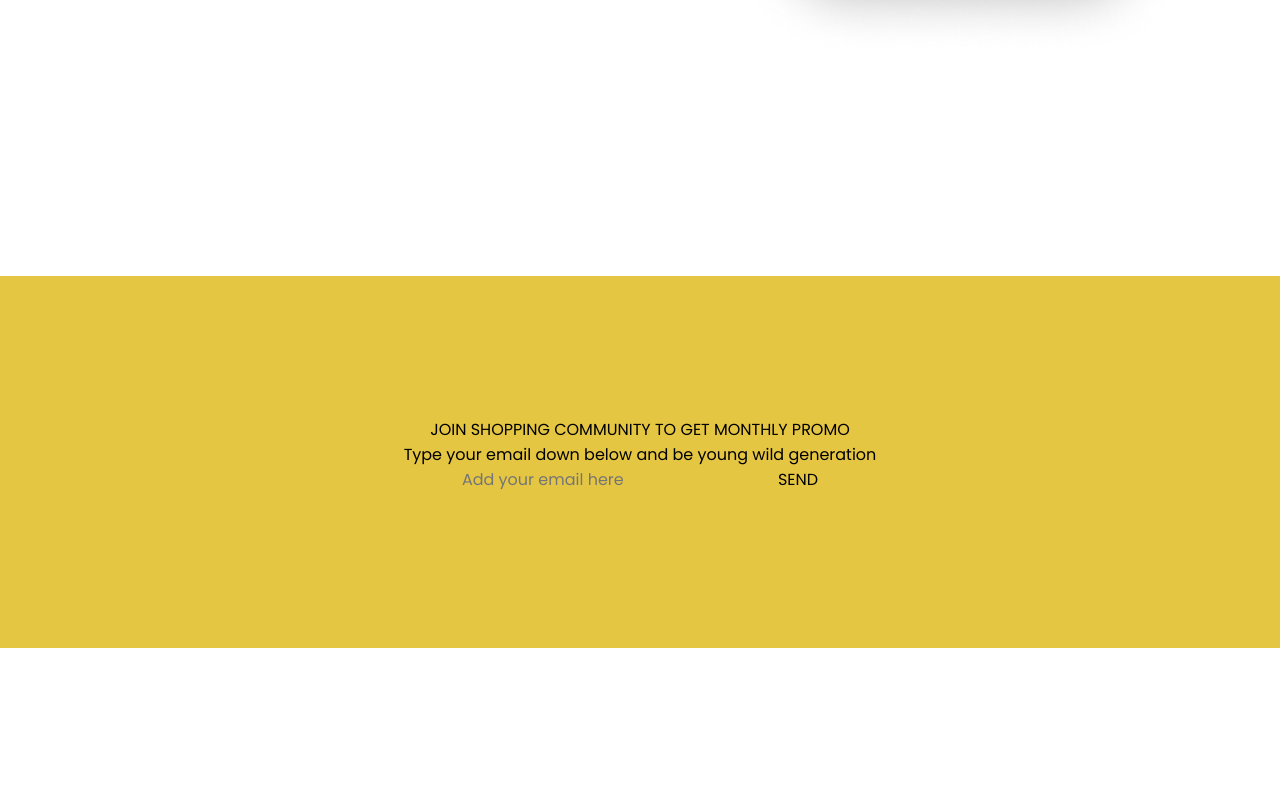
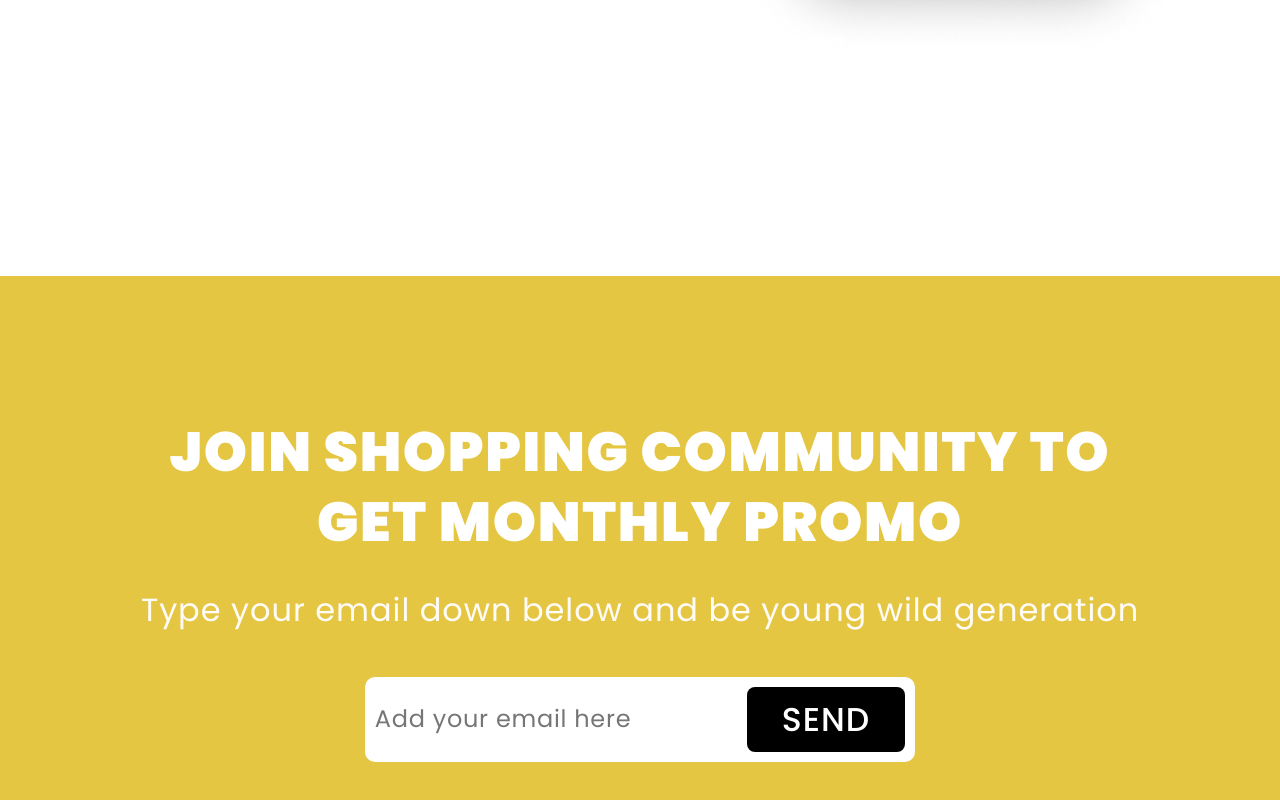
Before and after one commit to Nomex2008/Site-ShoppingWebsite-React, a React (Create React App) app: page / in a window 1280 px wide. Shown: the part 5000-5800 px from the top of the page. Before the commit the page ends 5648 px from the top, so only its background shows below. Built offline with nearby package versions, Linux system fonts and the light colour scheme.

Commit message:
Commit 13 (send2)
Add css for component send.

```diff
--- a/src/components/send/Send.jsx
+++ b/src/components/send/Send.jsx
@@ -5,19 +5,19 @@ const Send = () => {
         <div className={style.send}>
             <div className={style.send__container}>
 
-                <h3 className="send__title">
+                <h3 className={style.send__title}>
                     JOIN SHOPPING COMMUNITY TO GET MONTHLY PROMO
                 </h3>
 
-                <div className="send__subtitle">
+                <div className={style.send__subtitle}>
                     <p>
                         Type your email down below and be young wild generation
                     </p>
                 </div>
 
-                <form action="" className="send__form">
-                    <input type="email" placeholder='Add your email here' className="send__input" />
-                    <button className="send__btn">
+                <form action="" className={style.send__form}>
+                    <input type="email" placeholder='Add your email here' className={style.send__input} />
+                    <button className={style.send__btn}>
                         SEND
                     </button>
                 </form>
--- a/src/components/send/send.module.css
+++ b/src/components/send/send.module.css
@@ -4,7 +4,7 @@
     padding-bottom: 156px;
 }
 .send__container {
-    max-width: 1010px;
+    max-width: 1059px;
     margin: 0 auto;
     padding: 0 30px;
 
@@ -12,3 +12,65 @@
     flex-direction: column;
     align-items: center;
 }
+.send__title {
+    font-weight: 900;
+    font-size: 55px;
+    line-height: 127%;
+    letter-spacing: 0.03em;
+    text-align: center;
+    color: #fff;
+
+    margin-bottom: 36px;
+}
+.send__subtitle {
+    font-weight: 400;
+    font-size: 32px;
+    line-height: 109%;
+    letter-spacing: 0.03em;
+    color: #fffcf8;
+    margin-bottom: 49px;
+}
+.send__form {
+    background-color: #fff;
+    padding: 10px;
+    border-radius: 10px;
+    display: flex;
+    justify-content: space-between;
+    align-items: center;
+    gap: 10px;
+}
+.send__input {
+    width: 362px;
+
+    font-weight: 400;
+    font-size: 24px;
+    line-height: 146%;
+    letter-spacing: 0.03em;
+    color: #767676;
+}
+.send__input::placeholder {
+    font-weight: 400;
+    font-size: 24px;
+    line-height: 146%;
+    letter-spacing: 0.03em;
+    color: #767676;
+}
+.send__btn {
+    font-weight: 500;
+    font-size: 33px;
+    line-height: 106%;
+    letter-spacing: 0.03em;
+    text-transform: capitalize;
+
+    color: #fff;
+    background-color: #000;
+    padding: 15px 35px;
+    border-radius: 8px;
+
+    transition: all .3s ease;
+}
+.send__btn:hover {
+    color: #000;
+    background-color: #fff;
+    text-decoration: underline;
+}
```
